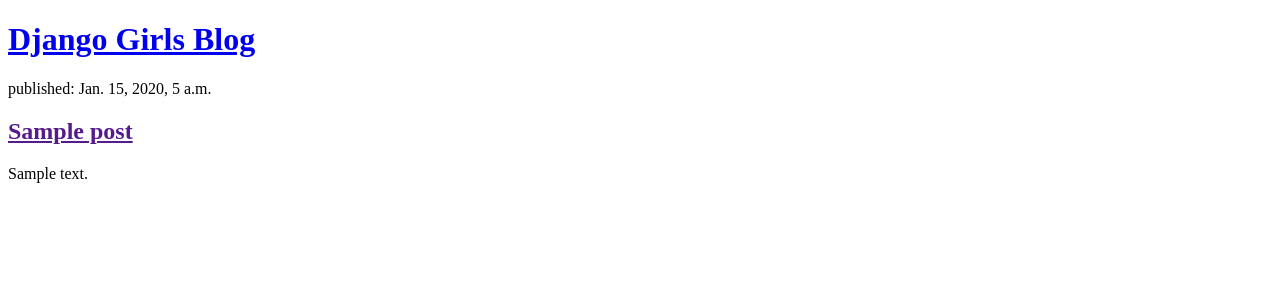
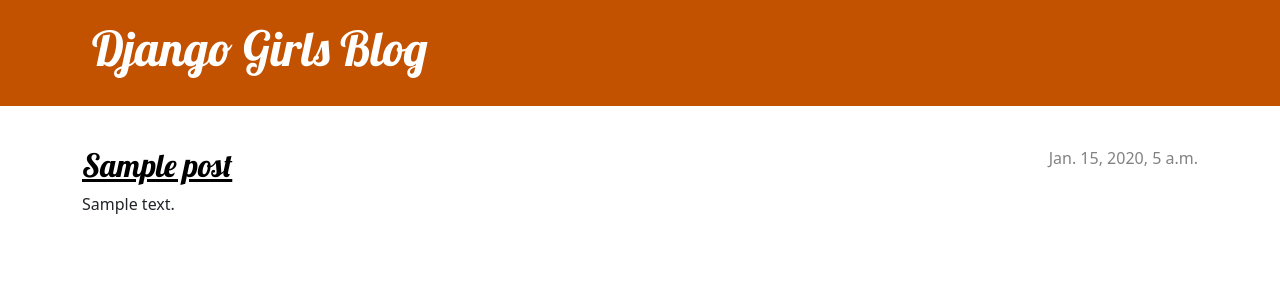
Before and after one commit to coburnGrant/mysite, a Django app: page / in a window 1280 px wide. Shown: the top 300 px of the page. Run offline with Django 5.2, Linux system fonts and the light colour scheme; tables that the repository leaves empty hold one stand-in row (values such as "Sample post").

Commit message:
added template extending and custom CSS

```diff
--- /dev/null
+++ b/blog/static/css/blog.css
@@ -0,0 +1,71 @@
+.page-header {
+    background-color: #C25100;
+    margin-top: 0;
+    margin-bottom: 40px;
+    padding: 20px 20px 20px 40px;
+}
+
+.page-header h1,
+.page-header h1 a,
+.page-header h1 a:visited,
+.page-header h1 a:active {
+    color: #ffffff;
+    font-size: 36pt;
+    text-decoration: none;
+}
+
+h1,
+h2,
+h3,
+h4 {
+    font-family: 'Lobster', cursive;
+}
+
+.date {
+    color: #828282;
+}
+
+.save {
+    float: right;
+}
+
+.post-form textarea,
+.post-form input {
+    width: 100%;
+}
+
+.top-menu,
+.top-menu:hover,
+.top-menu:visited {
+    color: #ffffff;
+    float: right;
+    font-size: 26pt;
+    margin-right: 20px;
+}
+
+.post {
+    margin-bottom: 70px;
+}
+
+.post h2 a,
+.post h2 a:visited {
+    color: #000000;
+}
+
+.post > .date,
+.post > .actions {
+    float: right;
+}
+
+.btn-secondary,
+.btn-secondary:visited {
+    color: #C25100;
+    background: none;
+    border-color: #C25100;
+    margin-left: 15px;
+}
+
+.btn-secondary:hover {
+    color: #FFFFFF;
+    background-color: #C25100;
+}
--- /dev/null
+++ b/blog/templates/blog/base.html
@@ -0,0 +1,36 @@
+{% load static %}
+<!DOCTYPE html>
+<html>
+
+<head>
+    <title>Django Girls blog</title>
+    <link href="https://cdn.jsdelivr.net/npm/bootstrap@5.3.5/dist/css/bootstrap.min.css" rel="stylesheet"
+        integrity="sha384-SgOJa3DmI69IUzQ2PVdRZhwQ+dy64/BUtbMJw1MZ8t5HZApcHrRKUc4W0kG879m7" crossorigin="anonymous">
+    <link rel="stylesheet" href="https://fonts.googleapis.com/css?family=Lobster&subset=latin,latin-ext">
+    <link rel="stylesheet" href="{% static 'css/blog.css' %}">
+</head>
+
+<body>
+    <header class="page-header">
+        <div class="container">
+            <h1><a href="/">Django Girls Blog</a></h1>
+        </div>
+    </header>
+
+    <main class="container">
+        <div class="row">
+            <div class="col">
+                {% block content %}
+                {% endblock %}
+            </div>
+        </div>
+    </main>
+</body>
+
+<footer>
+    <script src="https://cdn.jsdelivr.net/npm/bootstrap@5.3.5/dist/js/bootstrap.bundle.min.js"
+        integrity="sha384-k6d4wzSIapyDyv1kpU366/PK5hCdSbCRGRCMv+eplOQJWyd1fbcAu9OCUj5zNLiq"
+        crossorigin="anonymous"></script>
+</footer>
+
+</html>
--- a/blog/templates/blog/post_list.html
+++ b/blog/templates/blog/post_list.html
@@ -1,21 +1,13 @@
-<!DOCTYPE html>
-<html lang="en">
-<head>
-    <meta charset="UTF-8">
-    <meta name="viewport" content="width=device-width, initial-scale=1.0">
-    <title>Django Girls blog</title>
-</head>
-<body>
-    <header>
-        <h1><a href="/">Django Girls Blog</a></h1>
-    </header>
+{% extends 'blog/base.html' %}
 
+{% block content %}
     {% for post in posts %}
-        <article>
-            <time>published: {{ post.published_date }}</time>
+        <article class="post">
+            <time class="date">
+                {{ post.published_date }}
+            </time>
             <h2><a href="">{{ post.title }}</a></h2>
             <p>{{ post.text|linebreaksbr }}</p>
         </article>
     {% endfor %}
-</body>
-</html>
+{% endblock %}
```
